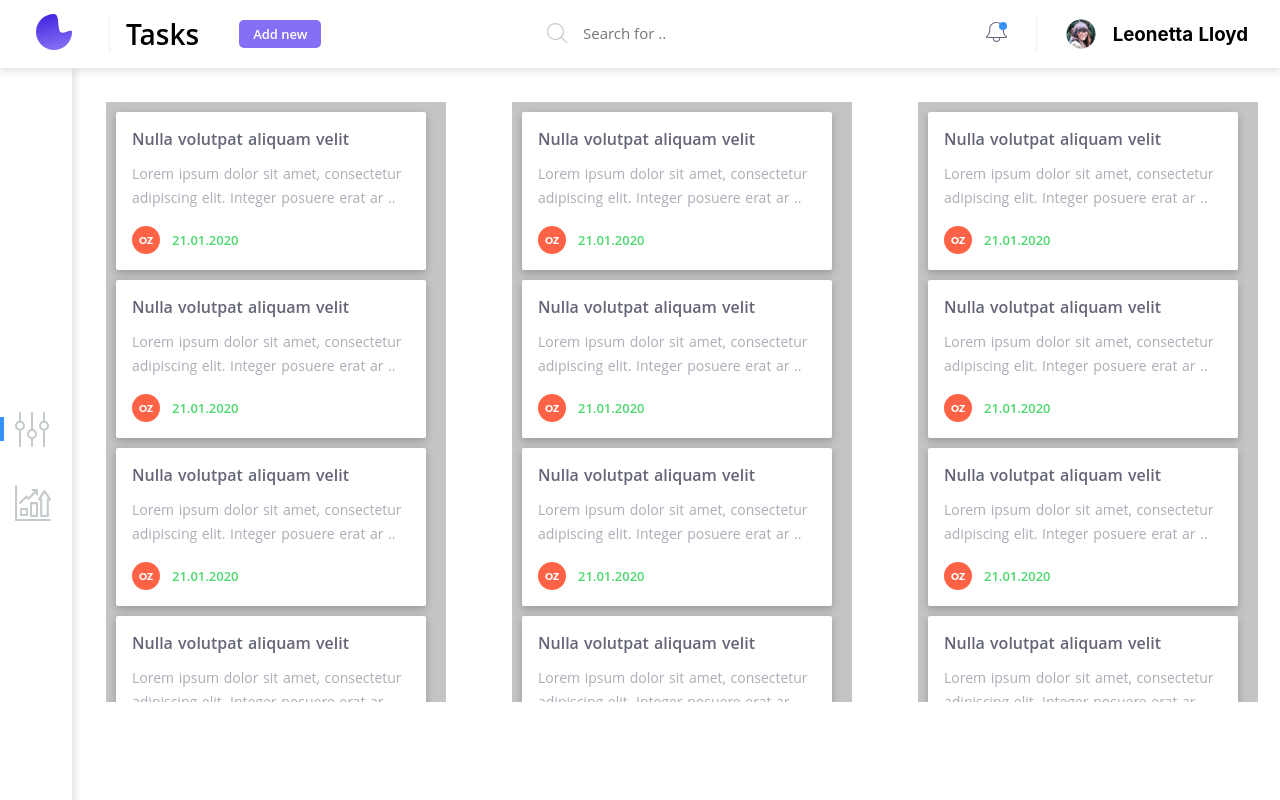
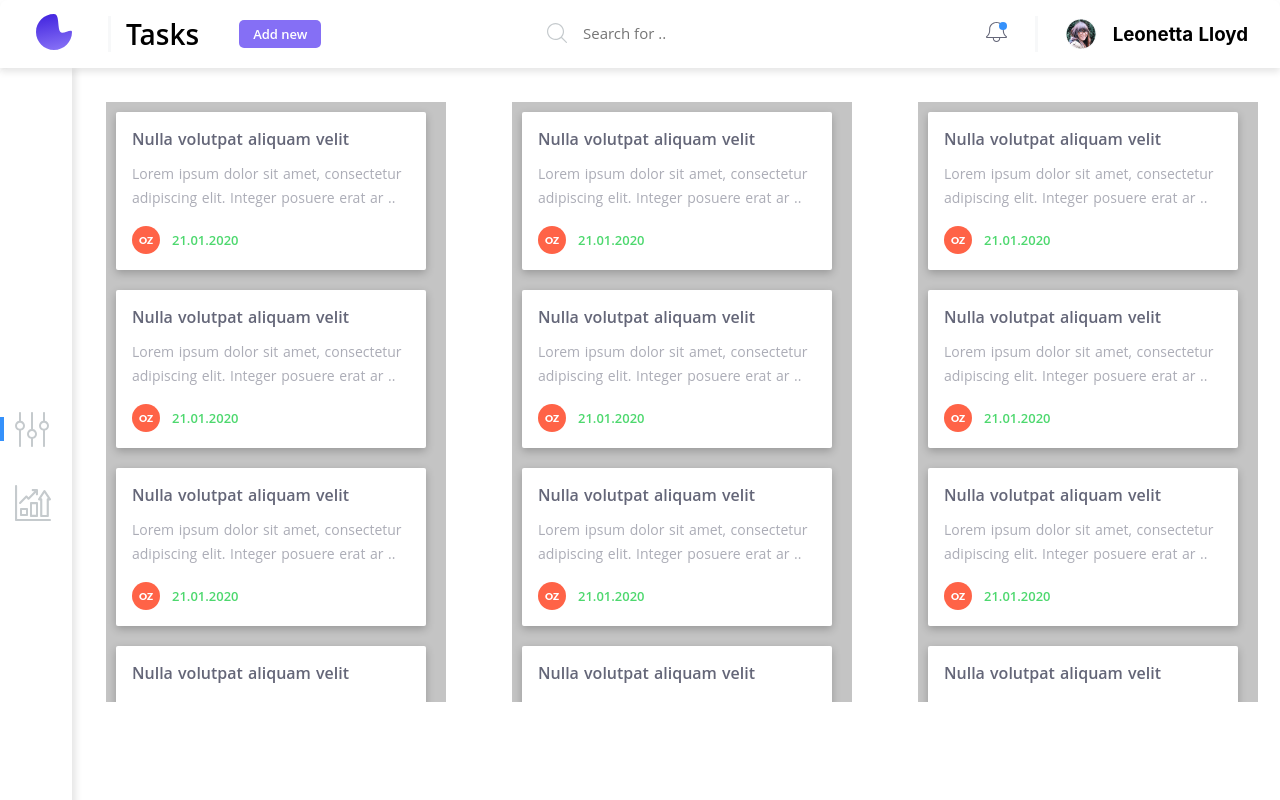
Before and after one commit to kvitkina/jungaroo, a Nuxt app: page / in a window 1280 px wide. Built offline with nearby package versions, Linux system fonts and the light colour scheme.

Commit message:
поведение колонок 2

```diff
--- a/components/Card.vue
+++ b/components/Card.vue
@@ -22,7 +22,7 @@
   background: #fff;
   box-shadow: 0px 3px 9px rgba(0, 0, 0, 0.227355);
   border-radius: 2px;
-  margin-bottom: 10px;
+  margin-bottom: 20px;
 }
 
 .card:last-child {
--- a/pages/index.vue
+++ b/pages/index.vue
@@ -41,12 +41,9 @@ export default {
 <style>
 .page {
   min-width: 1020px;
-  /*height: 100vh;*/
   margin: 0 auto;
   display: flex;
   justify-content: center;
   align-items: center;
-  /*background-color: hotpink;*/
-  /*border: 2px solid green;*/
 }
 </style>
```
